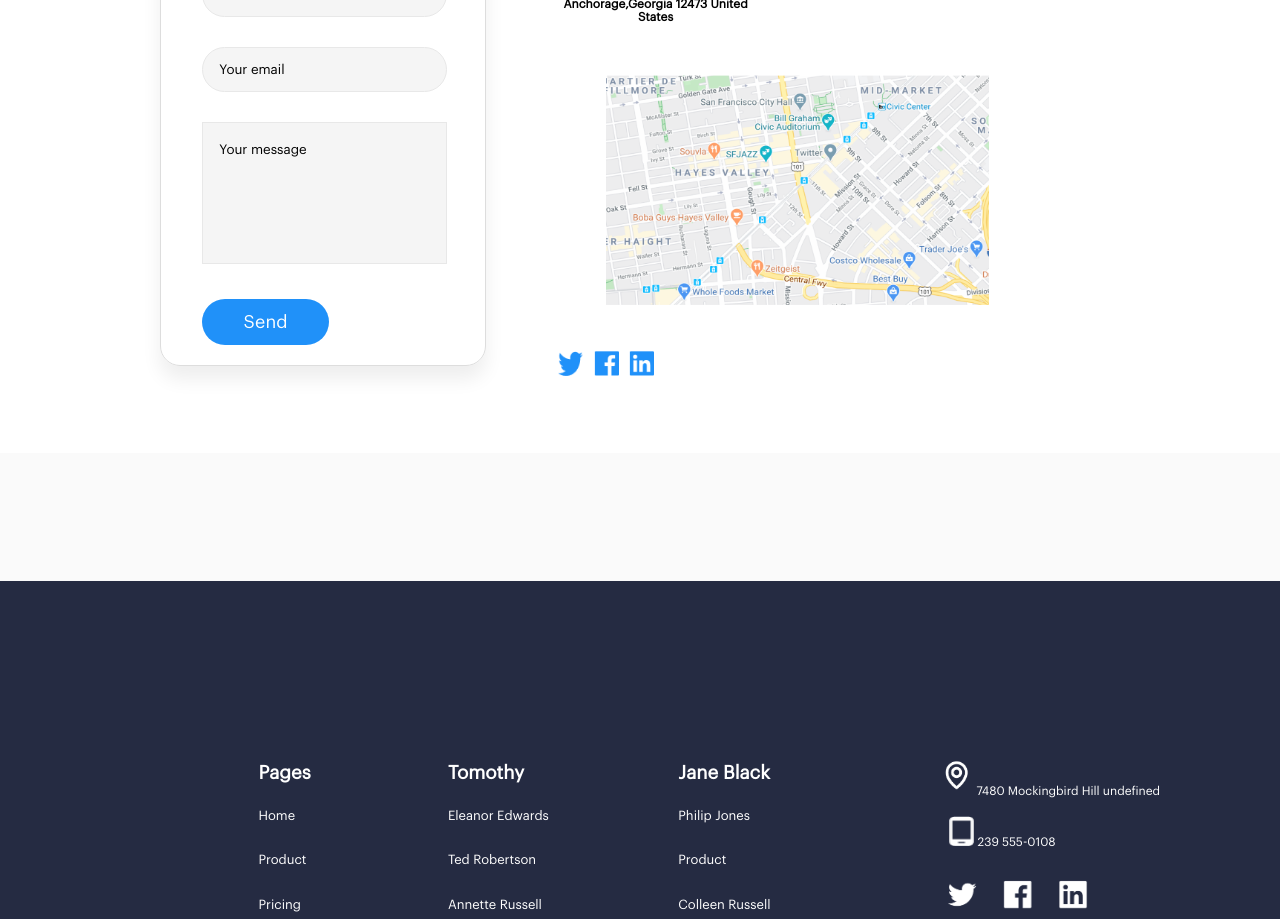
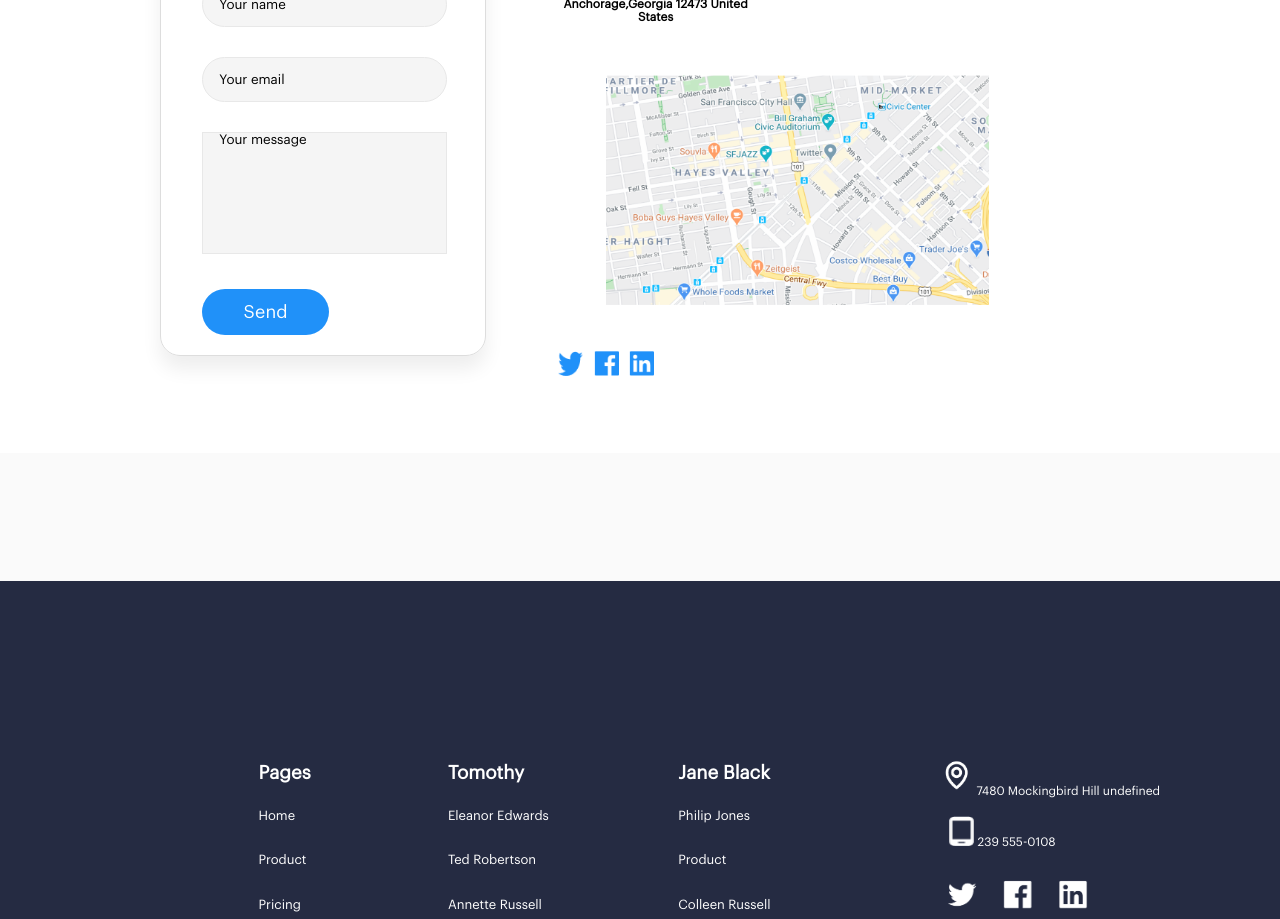
Before and after one commit to JcortesJ/landing_PageUAPA, a Next.js app in the folder landinguapa/: page / in a window 1280 px wide. Shown: the part 2180-3099 px from the top of the page. Built offline with nearby package versions, Linux system fonts and the light colour scheme.

Commit message:
ultimocommit

```diff
--- a/landinguapa/styles/Home.module.css
+++ b/landinguapa/styles/Home.module.css
@@ -460,7 +460,7 @@
     flex-direction: column;
     align-items: flex-start;
     padding: 20px 16px;
-    padding-top: -2%;
+    padding-top: 0%;
     height: 100px;
     width: 100%;
     resize: none;
```
